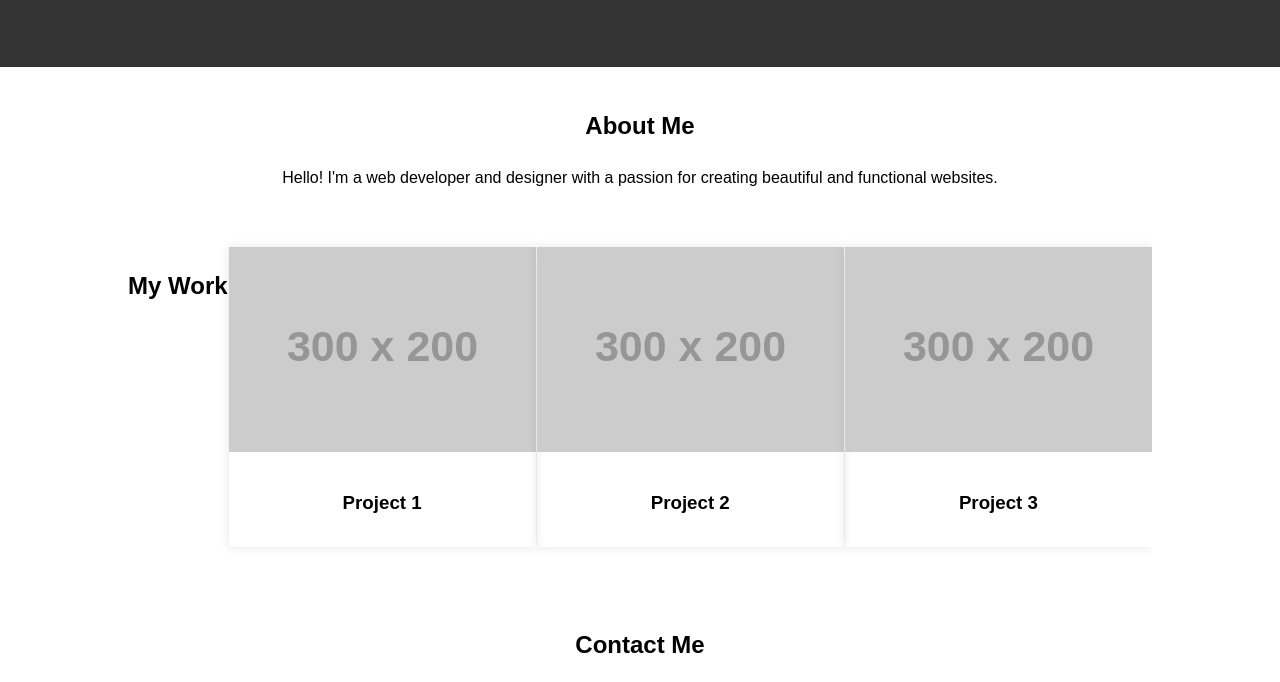
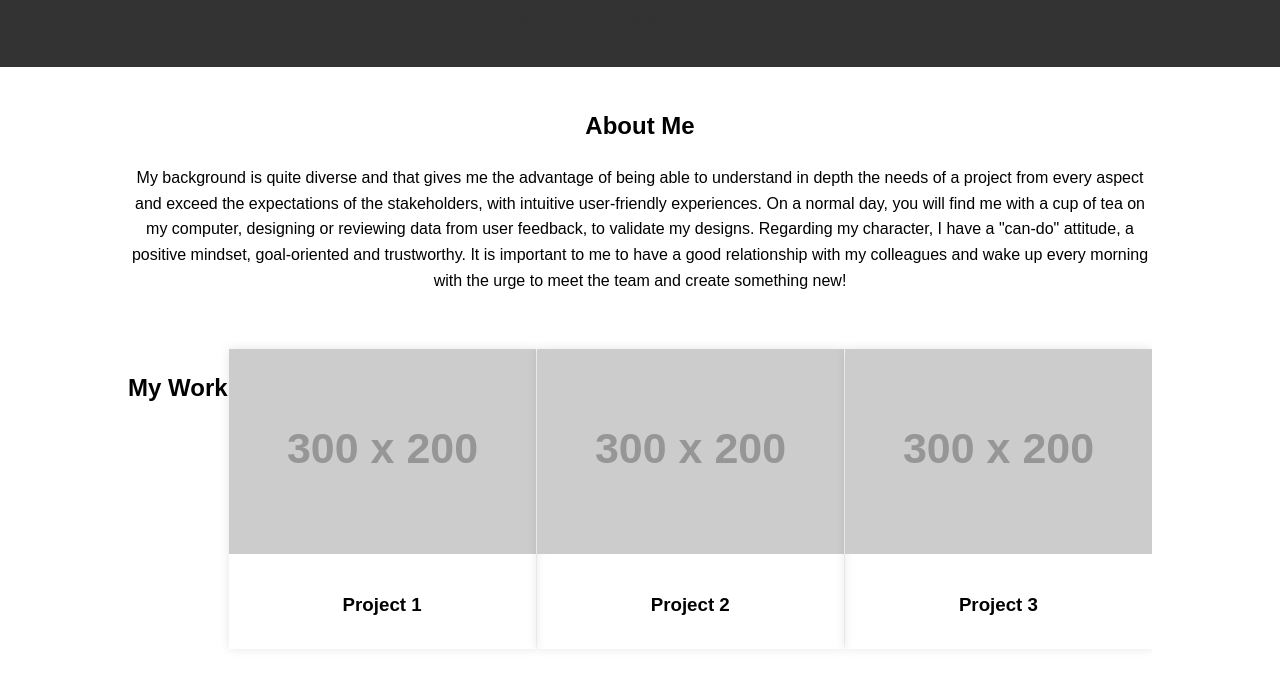
Before and after one commit to O-TS/about, a plain HTML site: page index.html in a window 1280 px wide. Shown: the part 96-778 px from the top of the page. Drawn offline with Linux system fonts and the light colour scheme; placeholder pictures from the web are drawn by us.

Commit message:
Update index.html

```diff
--- a/index.html
+++ b/index.html
@@ -117,7 +117,10 @@
     <div class="container">
         <section id="about">
             <h2>About Me</h2>
-            <p>Hello! I'm a web developer and designer with a passion for creating beautiful and functional websites.</p>
+            <p align="justify">My background is quite diverse and that gives me the advantage of being able to understand in depth the needs of a project from every aspect and exceed the expectations of the stakeholders, with intuitive user-friendly experiences.
+            On a normal day, you will find me with a cup of tea on my computer, designing or reviewing data from user feedback, to validate my designs. Regarding my character, I have a "can-do" attitude, a positive mindset, goal-oriented and trustworthy.
+            It is important to me to have a good relationship with my colleagues and wake up every morning with the urge to meet the team and create something new!
+            </p>
         </section>
 
         <section id="portfolio">
```
